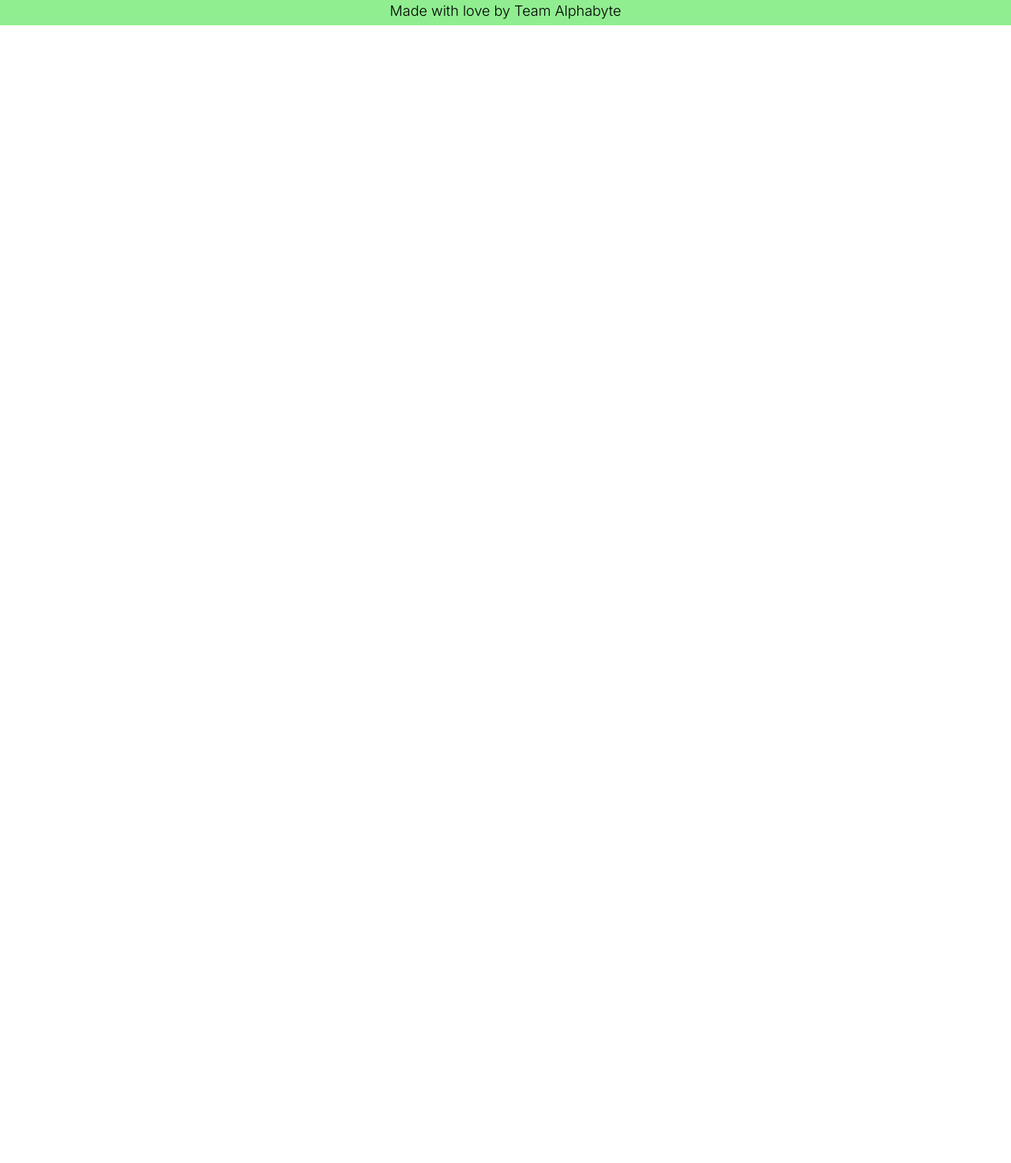
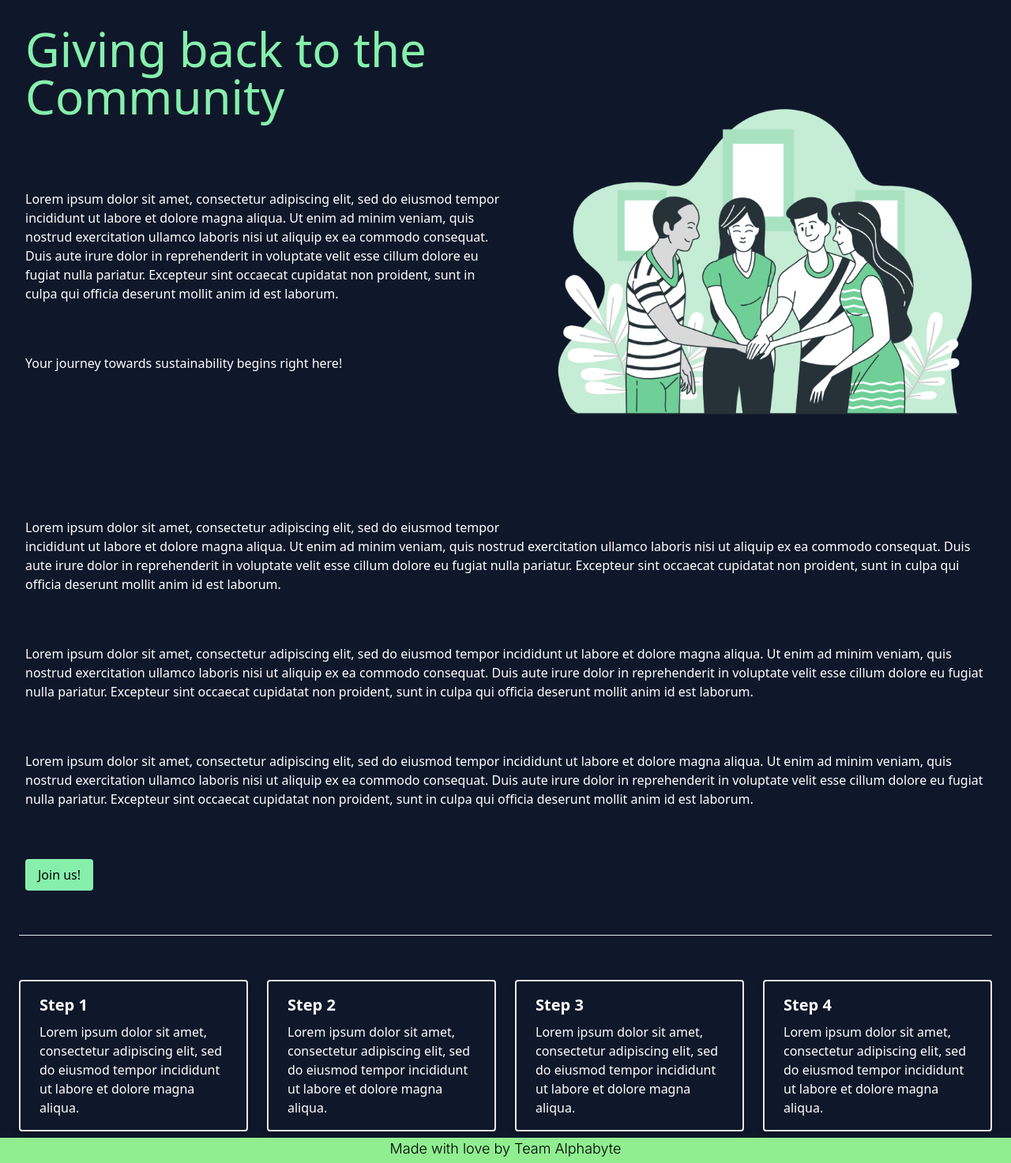
Before and after one commit to World-Konkani-Centre/SCL-2022-AlphaByte, a Django app: page /awareness/ in a window 1280 px wide. Shown: the part 80-1553 px from the top of the page at 79% size. Before the commit the page ends 112 px from the top, so only its background shows below. Run offline with Django 4.2, Linux system fonts and the light colour scheme; some libraries are stand-ins or nearby versions; some web fonts are replaced.

Commit message:
awareness pages added

```diff
--- a/App/templates/App/awareness.html
+++ b/App/templates/App/awareness.html
@@ -5,14 +5,47 @@
     <meta http-equiv="X-UA-Compatible" content="IE=edge">
     <meta name="viewport" content="width=device-width, initial-scale=1.0">
     <title>Awareness</title>
+
+    <link href="https://unpkg.com/tailwindcss@^2/dist/tailwind.min.css" rel="stylesheet">
 </head>
 
 {% extends 'App/base.html' %}
 {%load static%}
 
-<body>
+<body class="bg-black">
     {% block content %}
+    <div class="bg-slate-900">
+    <img  class="float-right" width="50%" src="{% static '/IMGS/logo1.png' %}" alt="" srcset="" >
+    <h1 class="text-green-300 text-6xl p-8  " >Giving back to the Community</h1><br>
 
+
+    <p class="text-white p-8">Lorem ipsum dolor sit amet, consectetur adipiscing elit, sed do eiusmod tempor incididunt ut labore et dolore magna aliqua. Ut enim ad minim veniam, quis nostrud exercitation ullamco laboris nisi ut aliquip ex ea commodo consequat. Duis aute irure dolor in reprehenderit in voluptate velit esse cillum dolore eu fugiat nulla pariatur. Excepteur sint occaecat cupidatat non proident, sunt in culpa qui officia deserunt mollit anim id est laborum.</p>
+      <p class="text-white p-8">Your journey towards sustainability begins right here!</p><br><br><br><br><br>
+    <p class="text-white p-8">Lorem ipsum dolor sit amet, consectetur adipiscing elit, sed do eiusmod tempor incididunt ut labore et dolore magna aliqua. Ut enim ad minim veniam, quis nostrud exercitation ullamco laboris nisi ut aliquip ex ea commodo consequat. Duis aute irure dolor in reprehenderit in voluptate velit esse cillum dolore eu fugiat nulla pariatur. Excepteur sint occaecat cupidatat non proident, sunt in culpa qui officia deserunt mollit anim id est laborum.</p>
+    <p class="text-white p-8">Lorem ipsum dolor sit amet, consectetur adipiscing elit, sed do eiusmod tempor incididunt ut labore et dolore magna aliqua. Ut enim ad minim veniam, quis nostrud exercitation ullamco laboris nisi ut aliquip ex ea commodo consequat. Duis aute irure dolor in reprehenderit in voluptate velit esse cillum dolore eu fugiat nulla pariatur. Excepteur sint occaecat cupidatat non proident, sunt in culpa qui officia deserunt mollit anim id est laborum.</p>
+    <p class="text-white p-8">Lorem ipsum dolor sit amet, consectetur adipiscing elit, sed do eiusmod tempor incididunt ut labore et dolore magna aliqua. Ut enim ad minim veniam, quis nostrud exercitation ullamco laboris nisi ut aliquip ex ea commodo consequat. Duis aute irure dolor in reprehenderit in voluptate velit esse cillum dolore eu fugiat nulla pariatur. Excepteur sint occaecat cupidatat non proident, sunt in culpa qui officia deserunt mollit anim id est laborum.</p>
+
+    <button class="bg-green-300  text-blackd py-2 px-4 rounded   my-8 mx-8">
+        Join us!
+      </button><br><br>
+      <div class=" px-6 text-white">
+      <hr><br><br></div>
+      <div class="grid grid-cols-4 gap-6 py-2 px-6">
+
+
+                  <div class="text-white w-75 rounded overflow-hidden shadow-lg border-2 px-6 py-4  rounded p-8">
+                    <div class="font-bold text-xl mb-2 text-white">Step 1 </div>Lorem ipsum dolor sit amet, consectetur adipiscing elit, sed do eiusmod tempor incididunt ut labore et dolore magna aliqua.
+                  </div>
+                  <div class="text-white w-75 rounded overflow-hidden shadow-lg border-2 px-6 py-4  rounded p-8"><div class="font-bold text-xl mb-2 text-white">Step 2</div>Lorem ipsum dolor sit amet, consectetur adipiscing elit, sed do eiusmod tempor incididunt ut labore et dolore magna aliqua.
+                  </div>
+                  <div class="text-white w-75 rounded overflow-hidden shadow-lg border-2 px-6 py-4  rounded p-8"><div class="font-bold text-xl mb-2 text-white">Step 3</div>Lorem ipsum dolor sit amet, consectetur adipiscing elit, sed do eiusmod tempor incididunt ut labore et dolore magna aliqua.
+                  </div>
+                  <div class="text-white w-75 rounded overflow-hidden shadow-lg border-2 px-6 py-4  rounded p-8"><div class="font-bold text-xl mb-2 text-white">Step 4</div>Lorem ipsum dolor sit amet, consectetur adipiscing elit, sed do eiusmod tempor incididunt ut labore et dolore magna aliqua.
+                  </div>
+
+
+                </div>
+    </div>
     {% endblock %}
 </body>
 </html>
```
Also changed, not shown: db.sqlite3, static/IMGS/logo1.png (added).
